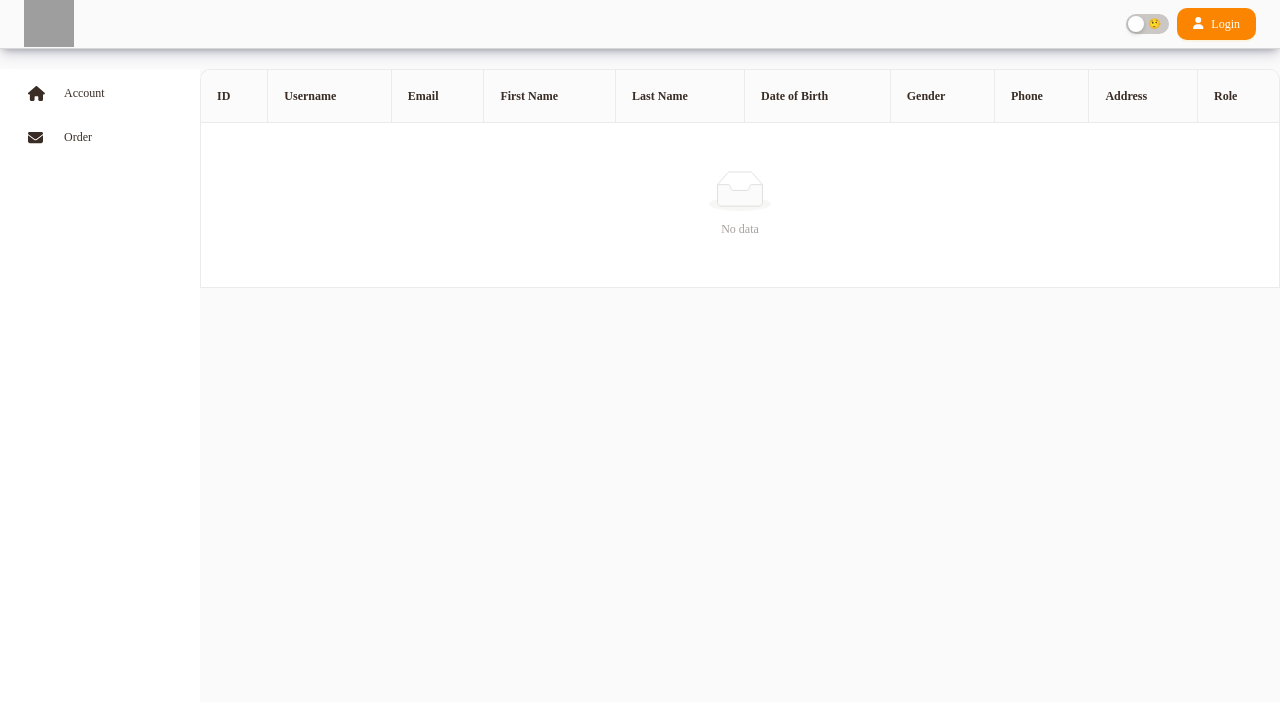
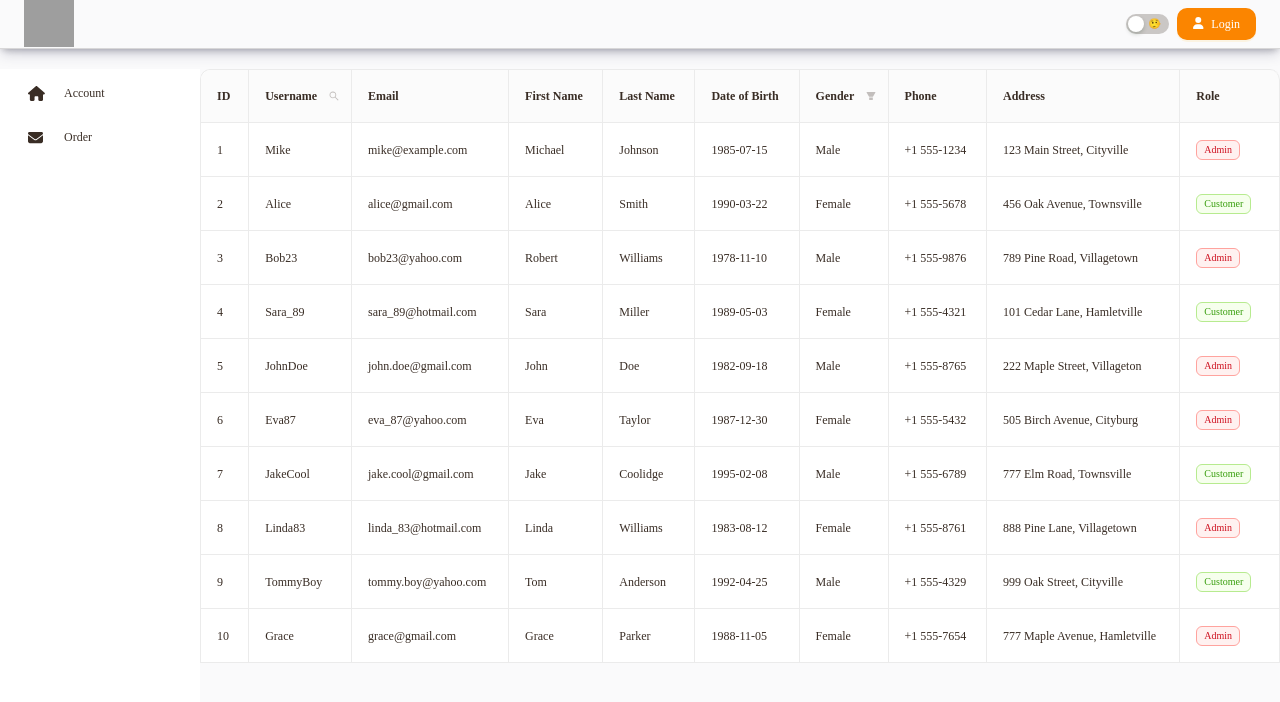
Before and after one commit to phuocAnonydev14/frontend_eProject_sem3, a Next.js app: page /admin/account in a window 1280 px wide. Shown: the top 702 px of the page. Built offline with nearby package versions, Linux system fonts and the light colour scheme; grey boxes are pictures that could not be loaded.

Commit message:
acc tabl

```diff
--- a/src/app/admin/account/page.tsx
+++ b/src/app/admin/account/page.tsx
@@ -1,73 +1,321 @@
-'use client'
+'use client';
 
-import {Table, Tag, Typography} from "antd";
-import moment from "moment";
+import { Table, TableColumnType, Tag, Typography } from 'antd';
+import moment from 'moment';
+import React, { useRef, useState } from 'react';
+import { SearchOutlined } from '@ant-design/icons';
+import { Button, Input, Space } from 'antd';
 
 export default function AccountPage() {
-	return (
-<div className="container mx-auto">
+  const [searchText, setSearchText] = useState('');
+  const [searchedColumn, setSearchedColumn] = useState('');
+  const searchInput = useRef(null);
+  const handleSearch = (selectedKeys, confirm, dataIndex) => {
+    confirm();
+    setSearchText(selectedKeys[0]);
+    setSearchedColumn(dataIndex);
+  };
+  const handleReset = (clearFilters) => {
+    clearFilters();
+    setSearchText('');
+  };
+  const getColumnSearchProps = (dataIndex) => ({
+    filterDropdown: ({
+      setSelectedKeys,
+      selectedKeys,
+      confirm,
+      clearFilters,
+      close,
+    }) => (
+      <div
+        style={{
+          padding: 8,
+        }}
+        onKeyDown={(e) => e.stopPropagation()}
+      >
+        <Input
+          ref={searchInput}
+          placeholder={`Search ${dataIndex}`}
+          value={selectedKeys[0]}
+          onChange={(e) =>
+            setSelectedKeys(e.target.value ? [e.target.value] : [])
+          }
+          onPressEnter={() => handleSearch(selectedKeys, confirm, dataIndex)}
+          style={{
+            marginBottom: 8,
+            display: 'block',
+          }}
+        />
+        <Space>
+          <Button
+            type='primary'
+            onClick={() => handleSearch(selectedKeys, confirm, dataIndex)}
+            icon={<SearchOutlined />}
+            size='small'
+            style={{
+              width: 90,
+            }}
+          >
+            Search
+          </Button>
+          <Button
+            onClick={() => clearFilters && handleReset(clearFilters)}
+            size='small'
+            style={{
+              width: 90,
+            }}
+          >
+            Reset
+          </Button>
+          <Button
+            type='link'
+            size='small'
+            onClick={() => {
+              confirm({
+                closeDropdown: false,
+              });
+              setSearchText(selectedKeys[0]);
+              setSearchedColumn(dataIndex);
+            }}
+          >
+            Filter
+          </Button>
+          <Button
+            type='link'
+            size='small'
+            onClick={() => {
+              close();
+            }}
+          >
+            close
+          </Button>
+        </Space>
+      </div>
+    ),
+    filterIcon: (filtered) => (
+      <SearchOutlined
+        style={{
+          color: filtered ? '#1677ff' : undefined,
+        }}
+      />
+    ),
+    onFilter: (value, record) =>
+      record[dataIndex].toString().toLowerCase().includes(value.toLowerCase()),
+    onFilterDropdownOpenChange: (visible) => {
+      if (visible) {
+        setTimeout(() => searchInput.current?.select(), 100);
+      }
+    },
+  });
+
+  const dataSource = [
+    {
+      id: '1',
+      username: 'Mike',
+      email: 'mike@example.com',
+      firstname: 'Michael',
+      lastname: 'Johnson',
+      dob: '1985-07-15',
+      gender: 1,
+      phone: '+1 555-1234',
+      address: '123 Main Street, Cityville',
+      role: 1,
+    },
+    {
+      id: '2',
+      username: 'Alice',
+      email: 'alice@gmail.com',
+      firstname: 'Alice',
+      lastname: 'Smith',
+      dob: '1990-03-22',
+      gender: 2,
+      phone: '+1 555-5678',
+      address: '456 Oak Avenue, Townsville',
+      role: 0,
+    },
+    {
+      id: '3',
+      username: 'Bob23',
+      email: 'bob23@yahoo.com',
+      firstname: 'Robert',
+      lastname: 'Williams',
+      dob: '1978-11-10',
+      gender: 1,
+      phone: '+1 555-9876',
+      address: '789 Pine Road, Villagetown',
+      role: 1,
+    },
+    {
+      id: '4',
+      username: 'Sara_89',
+      email: 'sara_89@hotmail.com',
+      firstname: 'Sara',
+      lastname: 'Miller',
+      dob: '1989-05-03',
+      gender: 2,
+      phone: '+1 555-4321',
+      address: '101 Cedar Lane, Hamletville',
+      role: 0,
+    },
+    {
+      id: '5',
+      username: 'JohnDoe',
+      email: 'john.doe@gmail.com',
+      firstname: 'John',
+      lastname: 'Doe',
+      dob: '1982-09-18',
+      gender: 1,
+      phone: '+1 555-8765',
+      address: '222 Maple Street, Villageton',
+      role: 1,
+    },
+    {
+      id: '6',
+      username: 'Eva87',
+      email: 'eva_87@yahoo.com',
+      firstname: 'Eva',
+      lastname: 'Taylor',
+      dob: '1987-12-30',
+      gender: 2,
+      phone: '+1 555-5432',
+      address: '505 Birch Avenue, Cityburg',
+      role: 1,
+    },
+    {
+      id: '7',
+      username: 'JakeCool',
+      email: 'jake.cool@gmail.com',
+      firstname: 'Jake',
+      lastname: 'Coolidge',
+      dob: '1995-02-08',
+      gender: 1,
+      phone: '+1 555-6789',
+      address: '777 Elm Road, Townsville',
+      role: 0,
+    },
+    {
+      id: '8',
+      username: 'Linda83',
+      email: 'linda_83@hotmail.com',
+      firstname: 'Linda',
+      lastname: 'Williams',
+      dob: '1983-08-12',
+      gender: 2,
+      phone: '+1 555-8761',
+      address: '888 Pine Lane, Villagetown',
+      role: 1,
+    },
+    {
+      id: '9',
+      username: 'TommyBoy',
+      email: 'tommy.boy@yahoo.com',
+      firstname: 'Tom',
+      lastname: 'Anderson',
+      dob: '1992-04-25',
+      gender: 1,
+      phone: '+1 555-4329',
+      address: '999 Oak Street, Cityville',
+      role: 0,
+    },
+    {
+      id: '10',
+      username: 'Grace',
+      email: 'grace@gmail.com',
+      firstname: 'Grace',
+      lastname: 'Parker',
+      dob: '1988-11-05',
+      gender: 2,
+      phone: '+1 555-7654',
+      address: '777 Maple Avenue, Hamletville',
+      role: 1,
+    },
+  ];
+
+  const columns = (
+    <div className='container mx-auto'>
       <Table
         bordered={true}
         columns={[
           {
             title: 'ID',
-                  dataIndex: 'entranceId',
-                  key: 'entranceId',
+            dataIndex: 'id',
+            key: 'id',
           },
           {
             title: 'Username',
-                  dataIndex: 'entranceId',
-                  key: 'entranceId',
+            dataIndex: 'username',
+            key: 'username',
+            ...getColumnSearchProps('username'),
           },
           {
             title: 'Email',
-                  dataIndex: 'entranceId',
-                  key: 'entranceId',
+            dataIndex: 'email',
+            key: 'email',
           },
           {
             title: 'First Name',
-                  dataIndex: 'entranceId',
-                  key: 'entranceId',
+            dataIndex: 'firstname',
+            key: 'firstname',
           },
           {
             title: 'Last Name',
-                  dataIndex: 'entranceId',
-                  key: 'entranceId',
+            dataIndex: 'lastname',
+            key: 'lastname',
           },
           {
             title: 'Date of Birth',
-                  dataIndex: 'entranceId',
-                  key: 'entranceId',
+            dataIndex: 'dob',
+            key: 'dob',
           },
           {
             title: 'Gender',
-                  dataIndex: 'entranceId',
-                  key: 'entranceId',
-									render: (type: 0 | 1) => (
+            dataIndex: 'gender',
+            key: 'gender',
+            render: (type: 1 | 2) => (
               <>{type === 1 ? <span>Male</span> : <span>Female</span>}</>
             ),
+            filters: [
+              {
+                text: 'Male',
+                value: 1,
+              },
+              {
+                text: 'Female',
+                value: 2,
+              },
+            ],
+						filterMultiple: false,
           },
           {
             title: 'Phone',
-                  dataIndex: 'entranceId',
-                  key: 'entranceId',
+            dataIndex: 'phone',
+            key: 'phone',
           },
           {
             title: 'Address',
-                  dataIndex: 'entranceId',
-                  key: 'entranceId',
+            dataIndex: 'address',
+            key: 'address',
           },
           {
             title: 'Role',
-                  dataIndex: 'type',
-                  key: 'type',
+            dataIndex: 'role',
+            key: 'role',
             render: (type: 0 | 1) => (
-                    <>{type === 1 ? <Tag color={'red'}>Admin</Tag> : <Tag color={'green'}>Customer</Tag>}</>
+              <>
+                {type === 1 ? (
+                  <Tag color={'red'}>Admin</Tag>
+                ) : (
+                  <Tag color={'green'}>Customer</Tag>
+                )}
+              </>
             ),
           },
         ]}
         pagination={false}
-            />	</div>
-	)
+        dataSource={dataSource}
+      />{' '}
+    </div>
+  );
 
+  return columns;
 }
```
Lines whose indentation alone changed are shown as unchanged.
